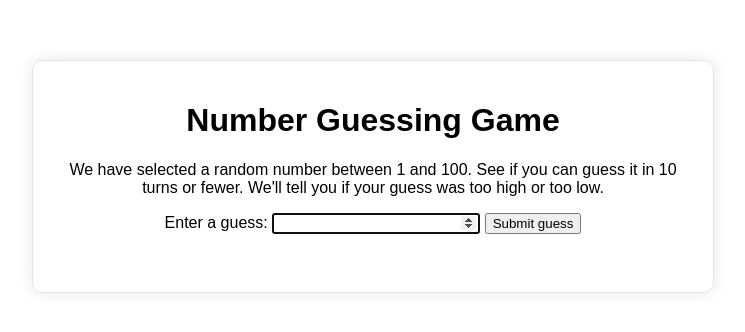
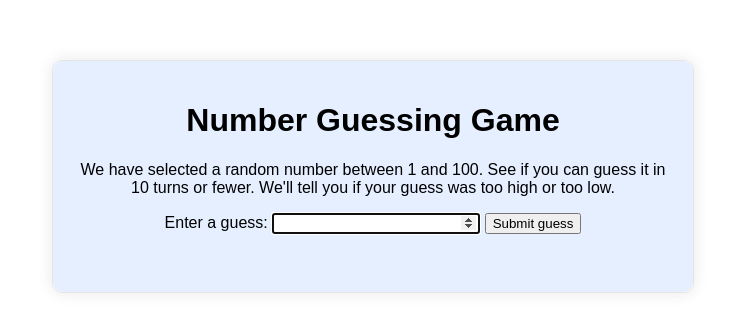
Before and after one commit to mein9/Number-Guess-Game-JS, a plain HTML site: page number-guessing-game-start.html in a window 1280 px wide. Shown: the part 140-472 px from the top of the page, without its empty margins (267-1012 px from the left). Drawn offline with Linux system fonts and the light colour scheme.

Commit message:
added some color

```diff
--- a/number-guessing-game-start.html
+++ b/number-guessing-game-start.html
@@ -19,9 +19,18 @@
         border-radius: 10px;
         box-shadow: 0px 0px 15px rgba(34, 34, 34, 0.1);
         background-color: white;
-        padding: 20px;
+        padding: 0; /* Removed padding */
         margin-top: 200px;
         text-align: center;
+      }
+
+      #box {
+        background-color: rgb(229, 239, 255);
+        width: 100%;
+        height: 100%;
+        padding: 20px;
+        box-sizing: border-box;
+        border-radius: 10px;
       }
 
       .form input[type="number"] {
@@ -36,12 +45,13 @@
   </head>
 
   <body>
+    <div id="box">
       <h1>Number Guessing Game</h1>
 
       <p>
         We have selected a random number between 1 and 100. See if you can guess
-      it in 10 turns or fewer. We'll tell you if your guess was too high or too
-      low.
+        it in 10 turns or fewer. We'll tell you if your guess was too high or
+        too low.
       </p>
 
       <div class="form">
@@ -62,7 +72,7 @@
         <p class="lastResult"></p>
         <p class="lowOrHi"></p>
       </div>
-
+    </div>
     <script>
       let randomNumber = Math.floor(Math.random() * 100) + 1;
       const guesses = document.querySelector(".guesses");
```
Lines whose indentation alone changed are shown as unchanged.
